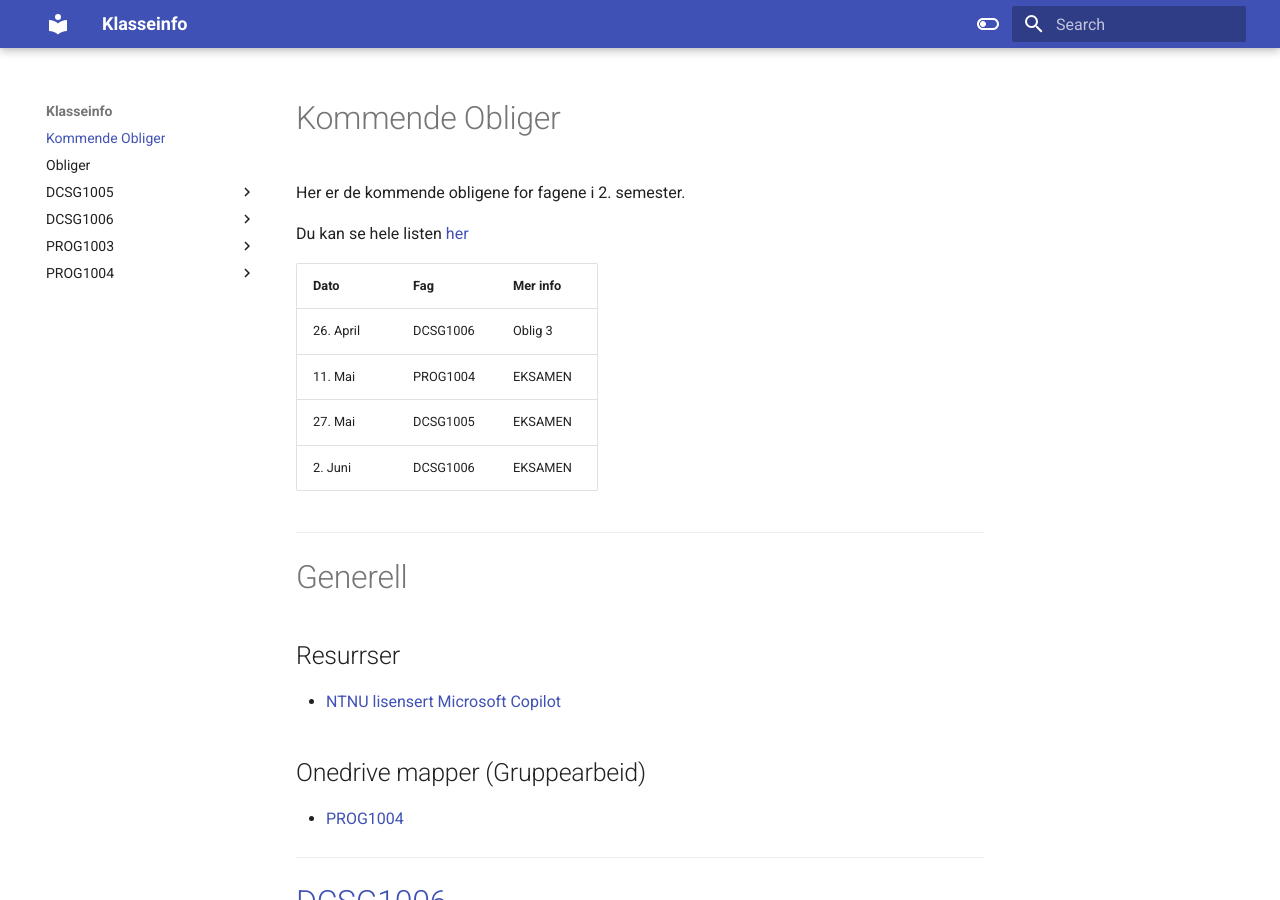
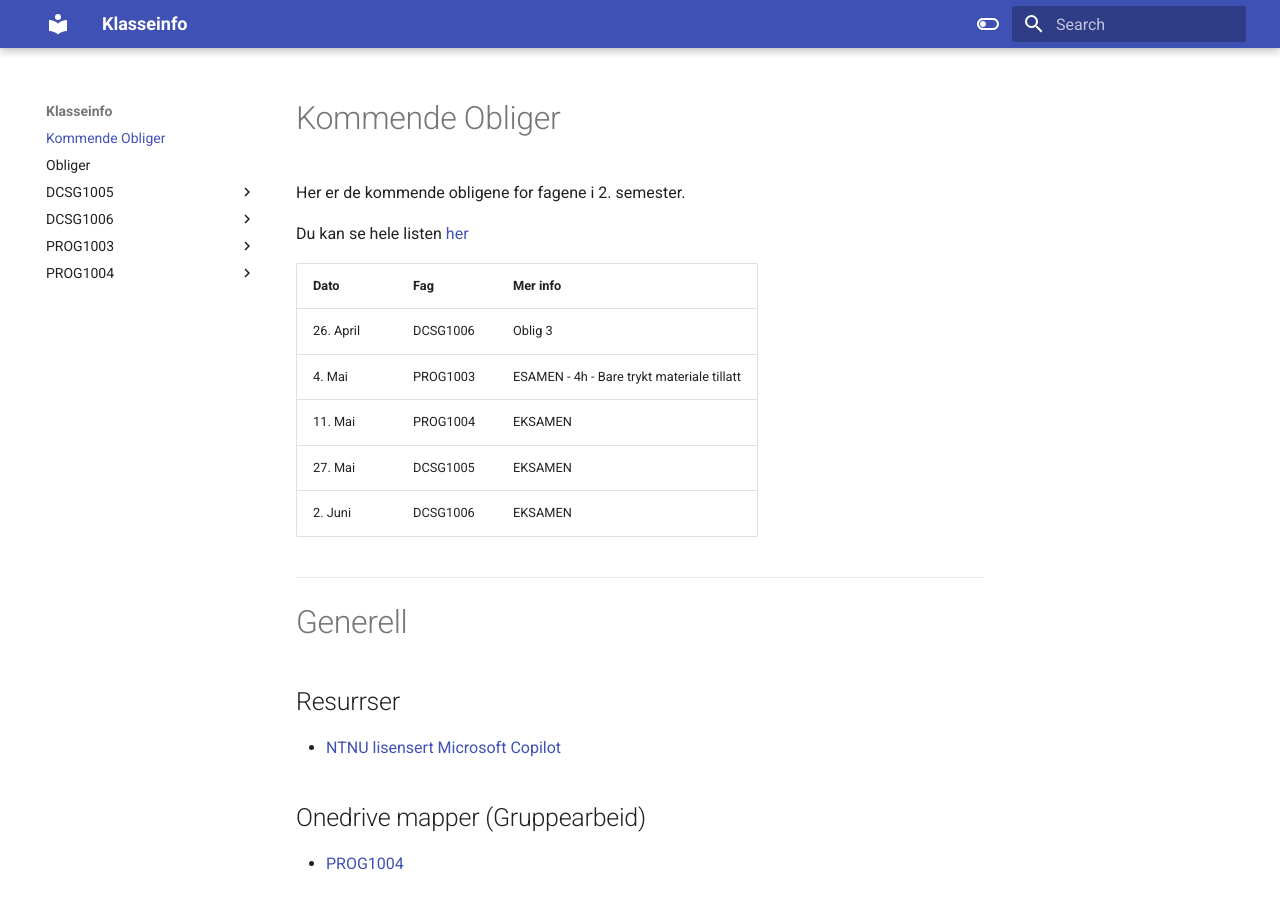
Before and after one commit to ProtoSparky/DIGSEC-Info-Board, an MkDocs documentation site: the page built from docs/index.md, in a window 1280 px wide and 900 px high. Built offline with MkDocs 1.6.1 and Material for MkDocs 9.7.7, drawn with Linux system fonts in a browser that asks for light colours.

```diff
--- a/docs/index.md
+++ b/docs/index.md
@@ -7,6 +7,7 @@ Du kan se hele listen [her](./obliger.md)
 |Dato|Fag|Mer info|
 |---|---|---|
 |26. April|DCSG1006|Oblig 3|
+|4. Mai | PROG1003 | ESAMEN - 4h - Bare trykt materiale tillatt|
 |11. Mai| PROG1004| EKSAMEN|
 |27. Mai|DCSG1005| EKSAMEN|
 |2. Juni|DCSG1006| EKSAMEN|
```
Also changed, not shown: docs/obliger.md (+1 -0 lines).
